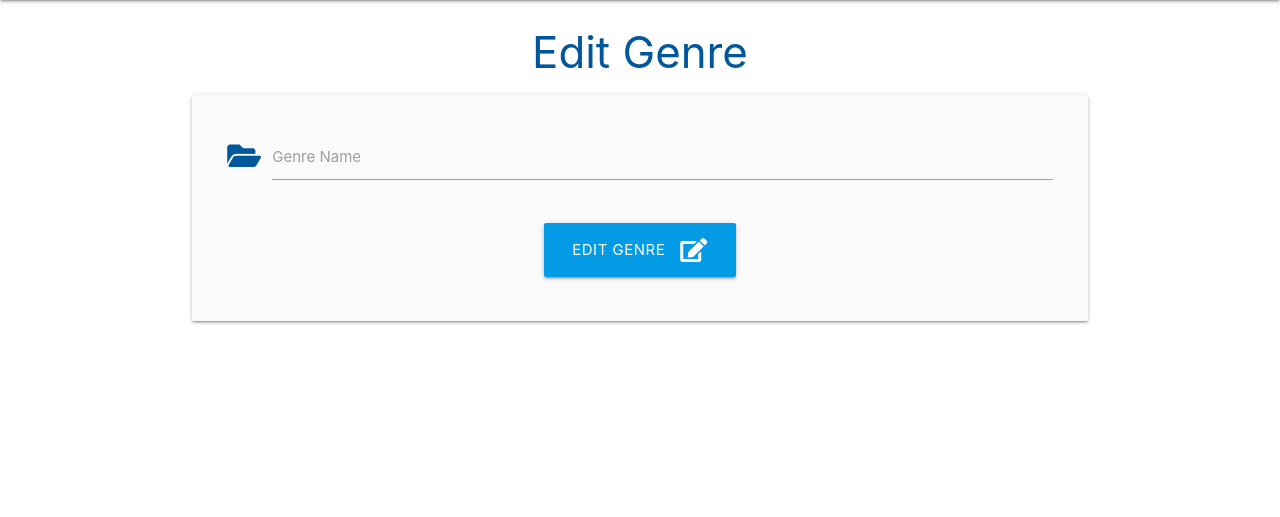
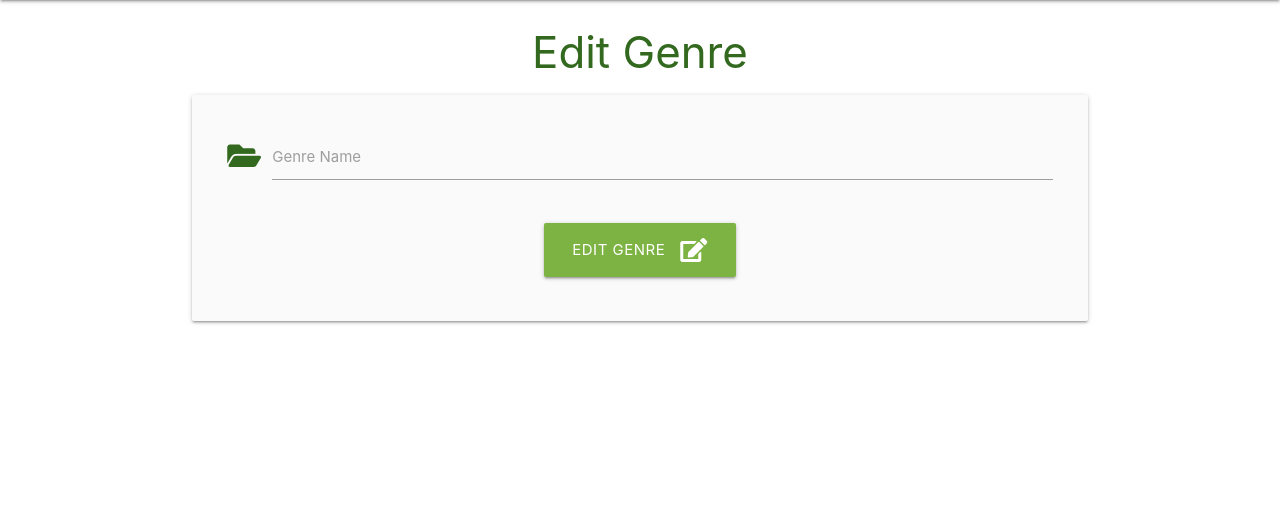
Before and after one commit to Ramil96/book-application, a Flask app: template taskmanager/templates/edit_genre.html in a window 1280 px wide. Shown: the part 64-581 px from the top of the page. Run offline with Flask 3, Linux system fonts and the light colour scheme; the template is opened without the code that fills it, so the values that code supplies are empty.

Commit message:
color change edit genre

```diff
--- a/taskmanager/templates/edit_genre.html
+++ b/taskmanager/templates/edit_genre.html
@@ -1,14 +1,14 @@
 {% extends "base.html" %}
 {% block content %}
 
-<h3 class="light-blue-text text-darken-4 center-align">Edit Genre</h3>
+<h3 class="light-green-text text-darken-4 center-align">Edit Genre</h3>
 
 <div class="row card-panel grey lighten-5">
     <form class="col s12" method="POST" action="{{ url_for('edit_genre', genre_id=genre.id) }}">
         <!-- genre name -->
         <div class="row">
             <div class="input-field col s12">
-                <i class="fas fa-folder-open prefix light-blue-text text-darken-4"></i>
+                <i class="fas fa-folder-open prefix light-green-text text-darken-4"></i>
                 <input id="genre_name" name="genre_name" value="{{ genre.genre_name }}" minlength="3" maxlength="25" type="text" class="validate" required>
                 <label for="genre_name" class="active">Genre Name</label>
             </div>
@@ -16,7 +16,7 @@
         <!-- submit button -->
         <div class="row">
             <div class="col s12 center-align">
-                <button type="submit" class="btn-large light-blue darken-1">
+                <button type="submit" class="btn-large light-green darken-1">
                     Edit Genre <i class="fas fa-edit right"></i>
                 </button>
             </div>
```
